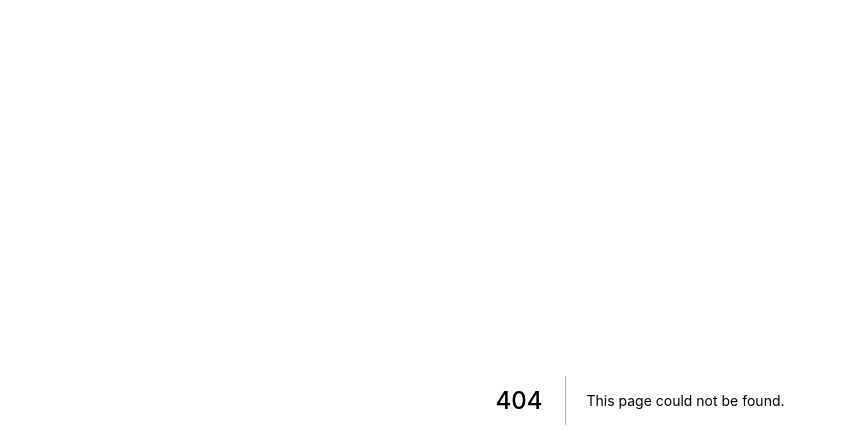
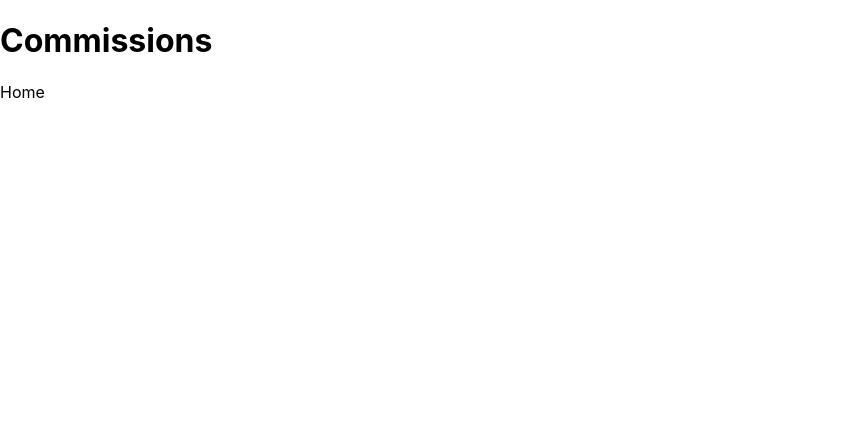
Before and after one commit to Huntthee/next-desert-site, a Next.js app: page /commissions in a window 1280 px wide. Before the commit this address had no page. Shown: the top 448 px of the page, without its empty margins (0-846 px from the left). Built offline with nearby package versions, Linux system fonts and the light colour scheme.

Commit message:
setting up file structure

```diff
--- /dev/null
+++ b/pages/commissions.tsx
@@ -0,0 +1,12 @@
+import Link from 'next/link'
+
+export default function Commissions() {
+  return (
+    <>
+      <h1>Commissions</h1>
+      <Link href="/">
+      <a>Home</a>
+      </Link>
+    </>
+  )
+}
```
Also changed, not shown: pages/policy.tsx (added, +12 -0 lines), pages/portfolio.tsx (added, +12 -0 lines), pages/waitlist.tsx (added, +12 -0 lines).
